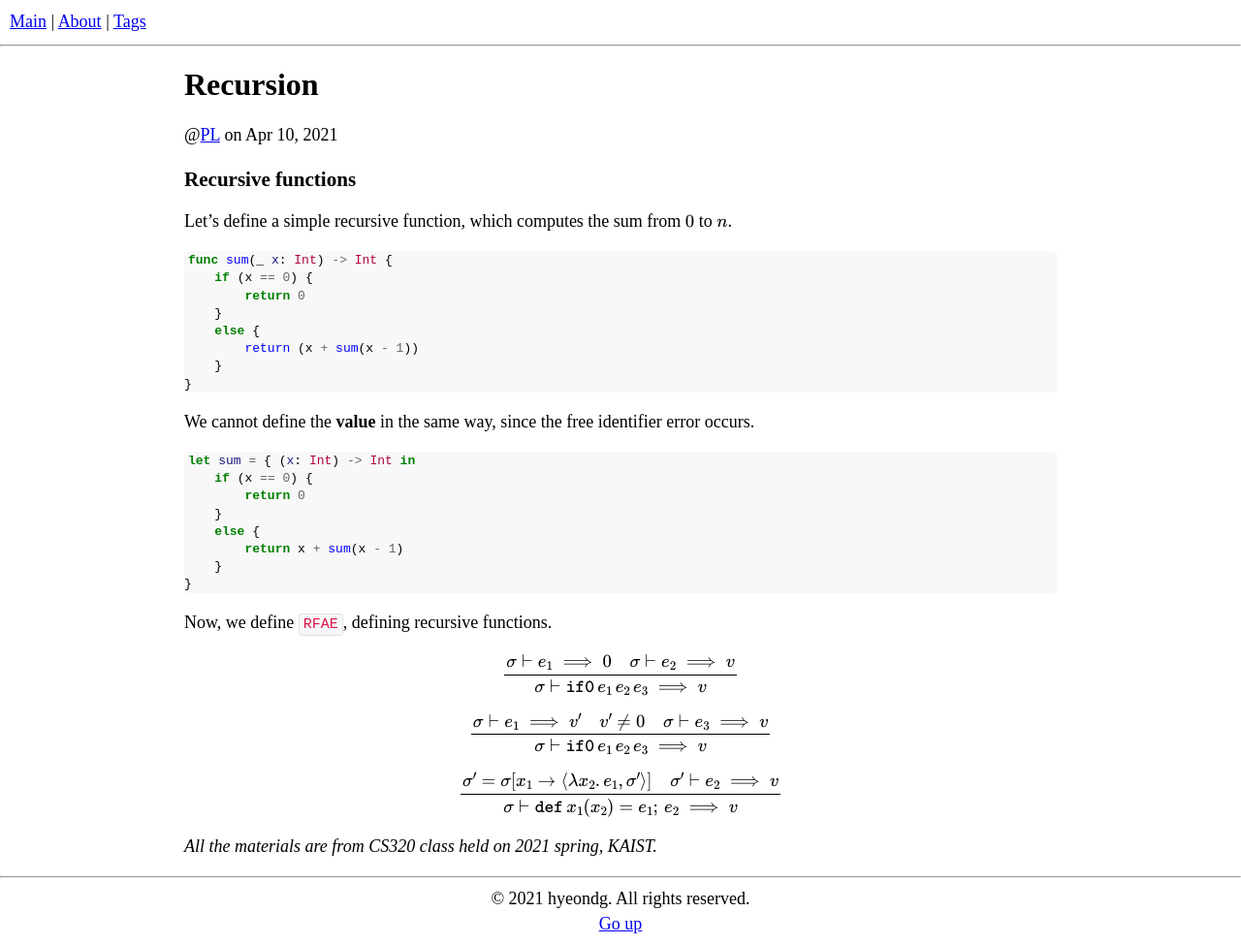
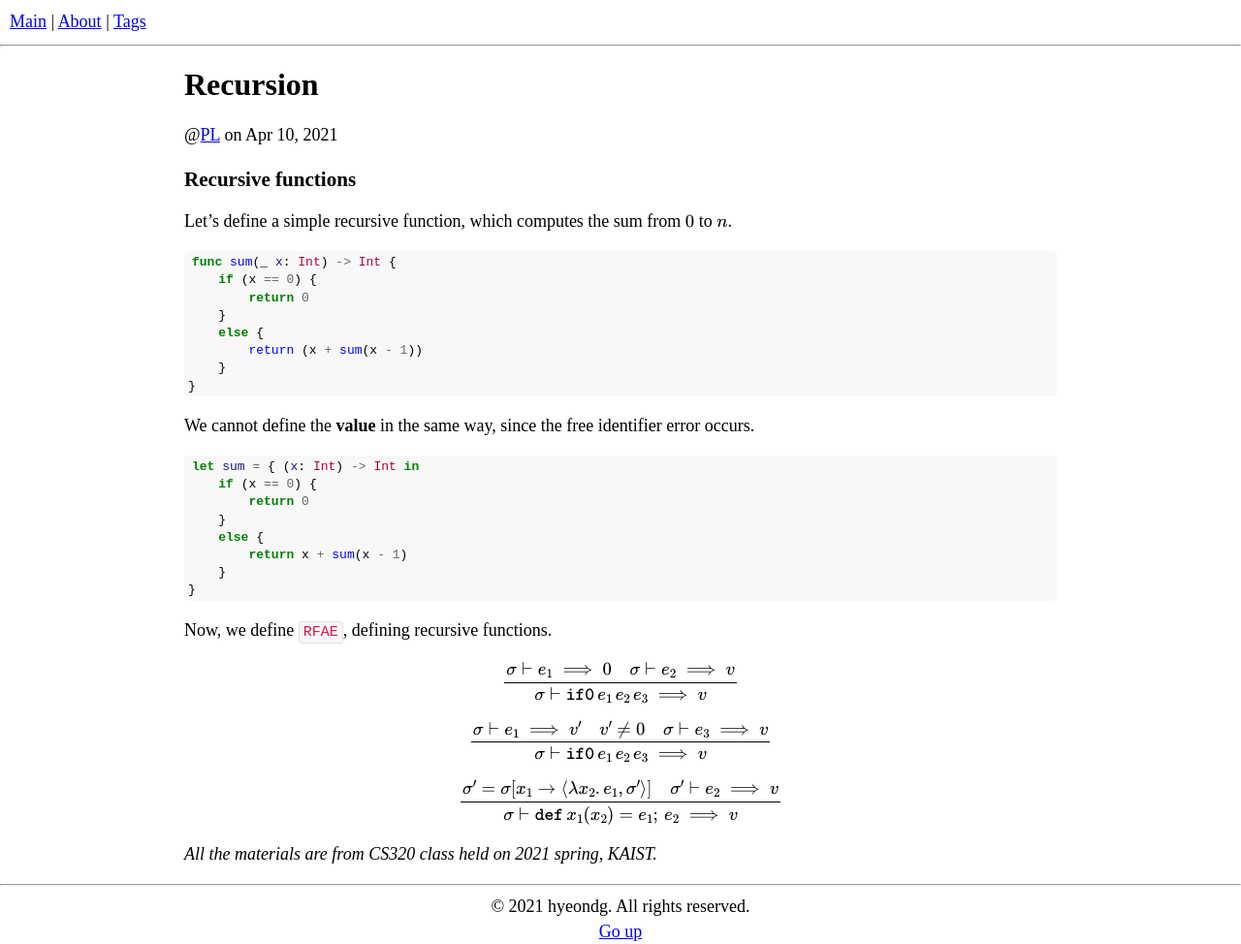
Before and after one commit to hyeondg/warehouse, a Jekyll site: the page built from _posts/2021-04-10-pl-recursion.md, in a window 1280 px wide. Shown: the whole page at 97% size. Built offline with Jekyll 4.4.1, drawn with Linux system fonts in a browser that asks for light colours; formulas are drawn with MathJax 3.

Commit message:
Update base.scss

```diff
--- a/_sass/base.scss
+++ b/_sass/base.scss
@@ -30,6 +30,7 @@ code.language-plaintext {
 
 pre.highlight {
     line-height: 90%;
+    padding: 2px 4px;
 }
 
 hr {
```
